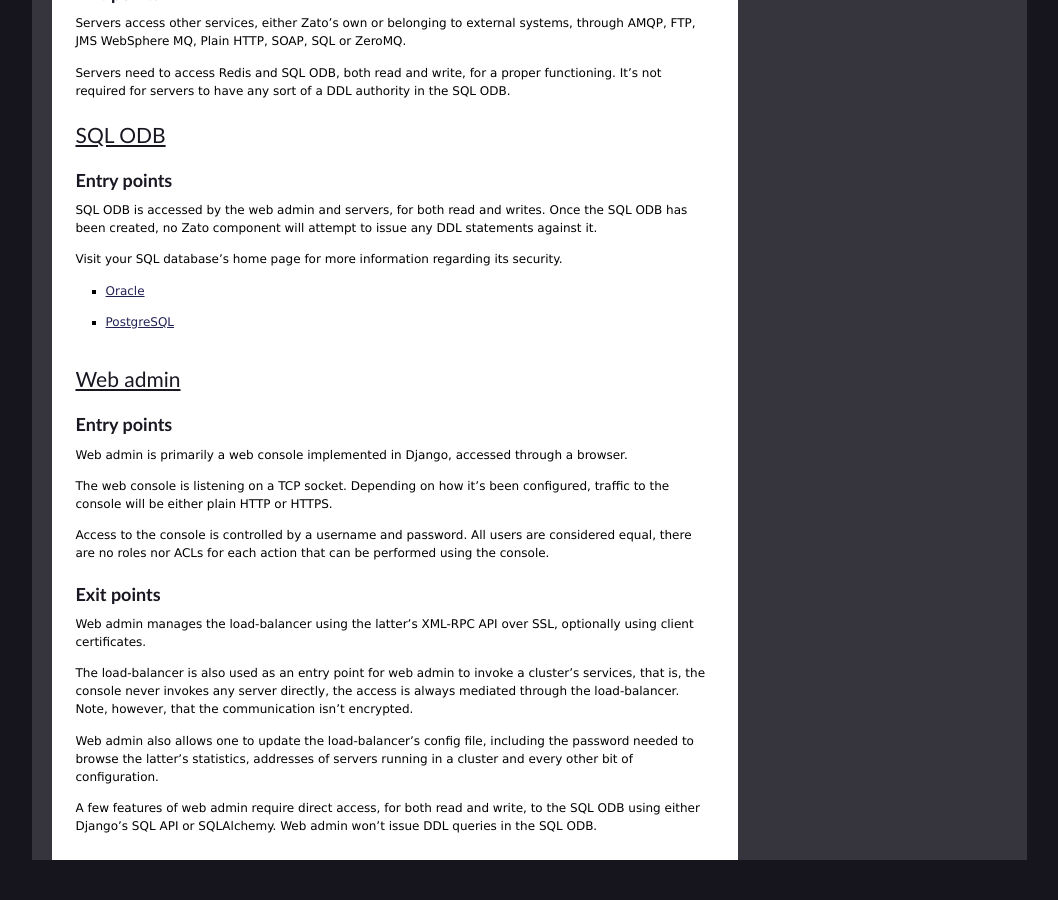
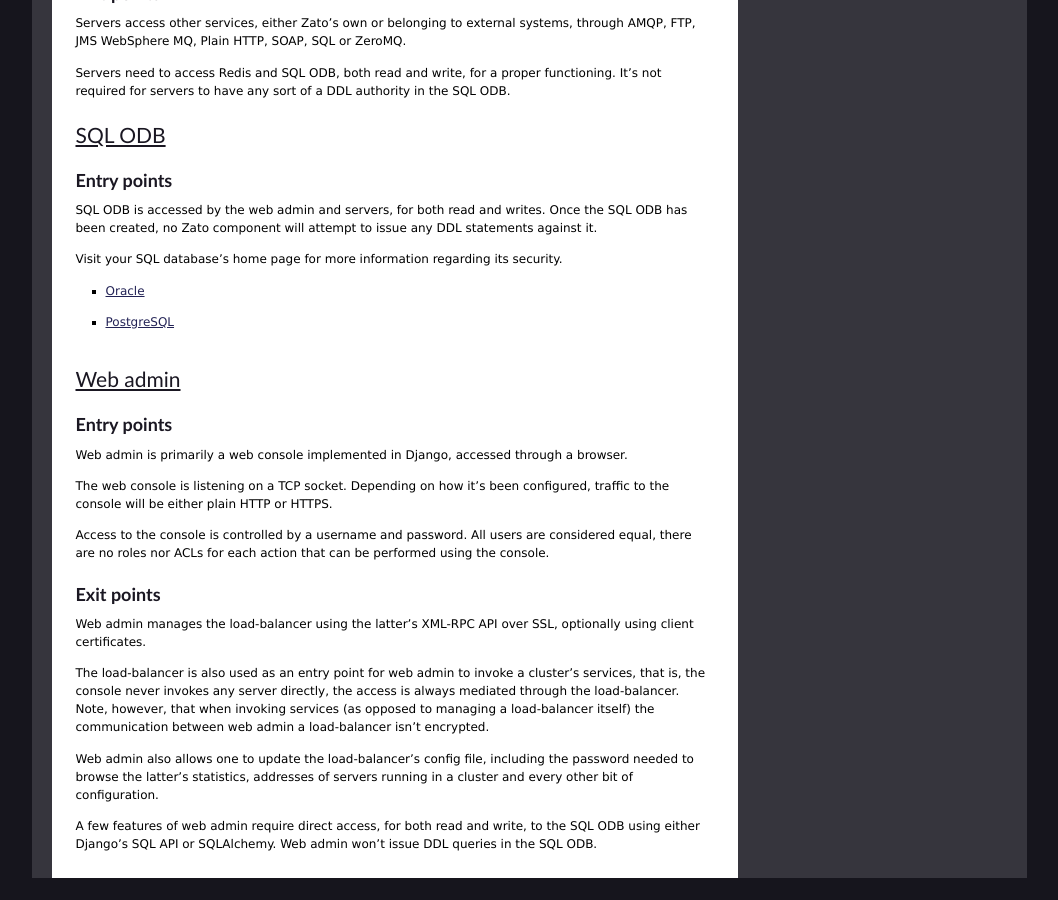
Before and after one commit to rfdiazpr/zato-docs, a Sphinx documentation site: the page built from sphinx/security/attack-surface.txt, in a window 1280 px wide and 900 px high, scrolled down 1515 px. Shown: the whole window, without its empty margins (111-1169 px from the left). Built offline with Sphinx 7.4.7, drawn with Linux system fonts in a browser that asks for light colours.

Commit message:
Clarified what is encrypted and what is not

```diff
--- a/sphinx/security/attack-surface.txt
+++ b/sphinx/security/attack-surface.txt
@@ -145,7 +145,8 @@
 The load-balancer is also used as an entry point for web admin to invoke a
 cluster's services, that is, the console never invokes any server directly,
 the access is always mediated through the load-balancer. Note, however,
-that the communication isn't encrypted.
+that when invoking services (as opposed to managing a load-balancer itself)
+the communication between web admin a load-balancer isn't encrypted.
 
 Web admin also allows one to update the load-balancer's config file, including
 the password needed to browse the latter's statistics, addresses of servers
```
